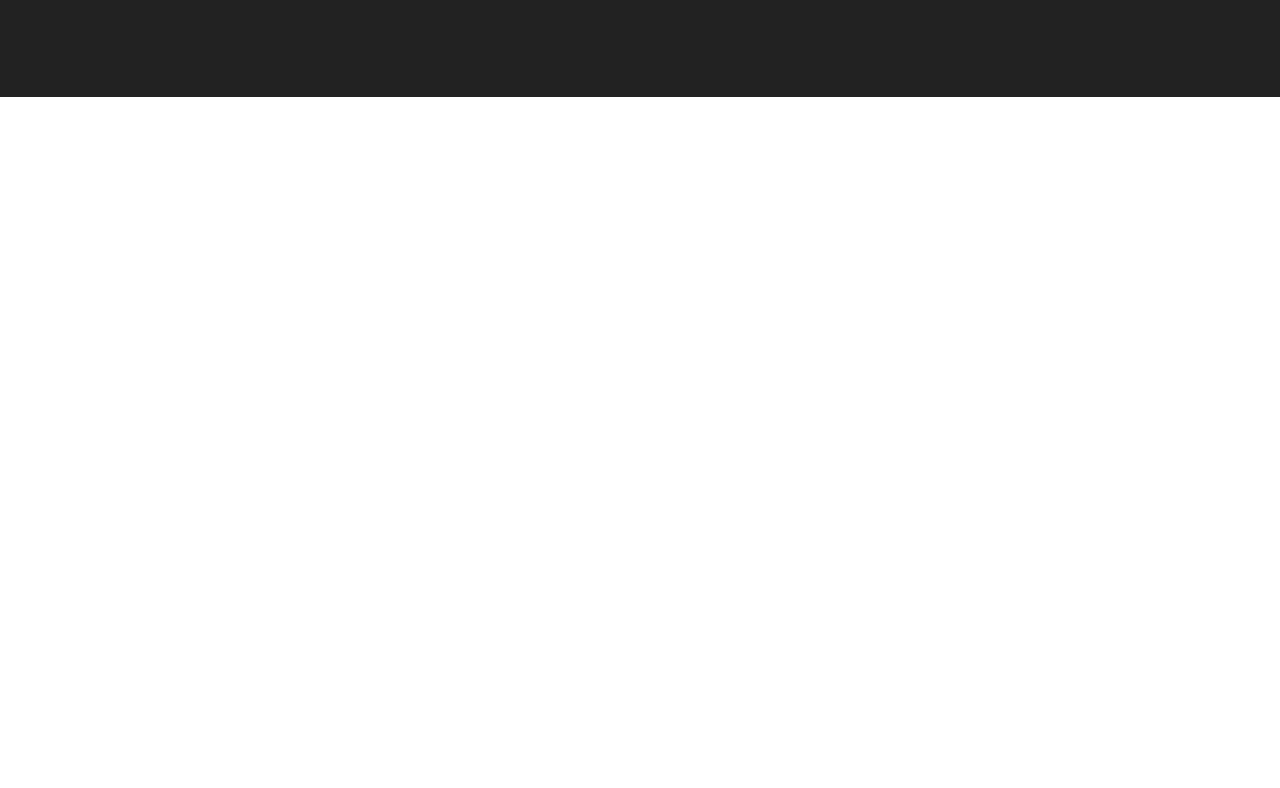
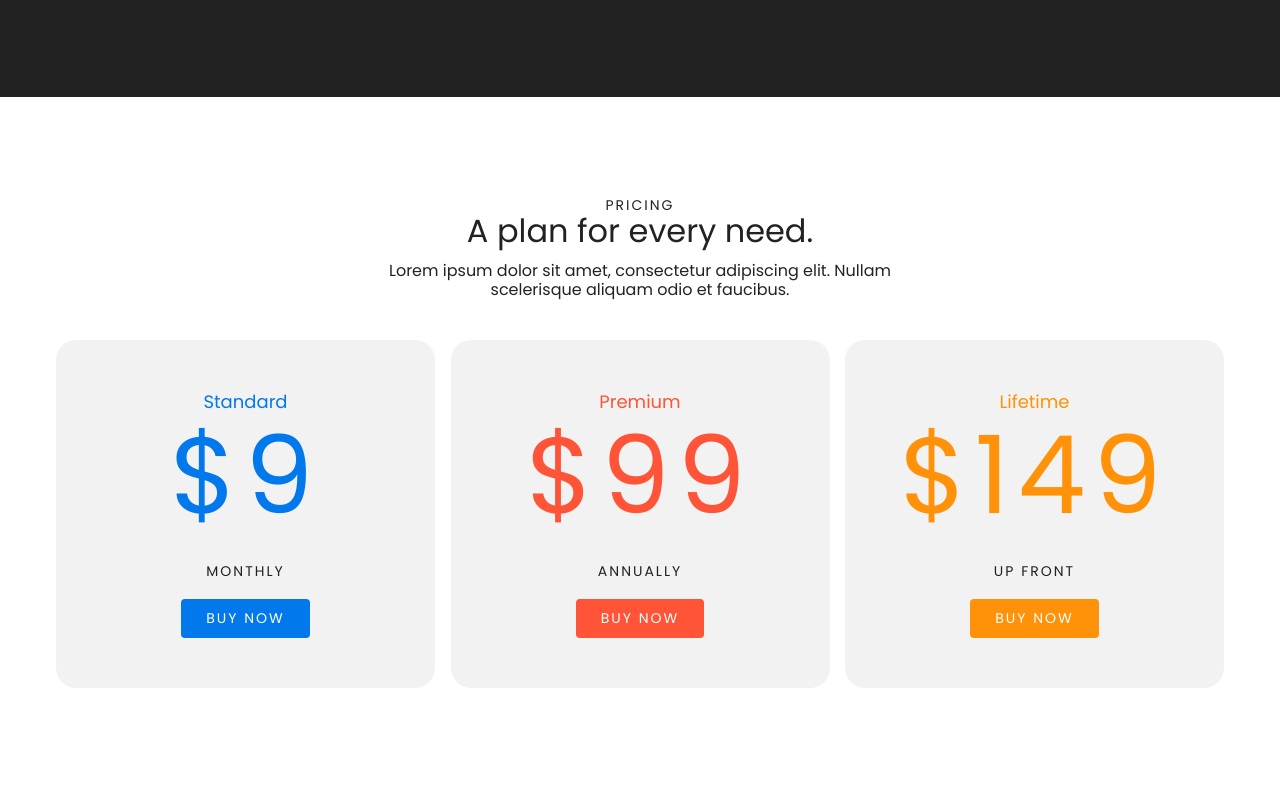
Before and after one commit to sairbekow/z-module_1, a website built with webpack: page src/index.html in a window 1280 px wide. Shown: the part 4460-5248 px from the top of the page. Before the commit the page ends 4557 px from the top, so only its background shows below. Built offline with nearby package versions, Linux system fonts and the light colour scheme; files whose address does not match are found by name.

Commit message:
section 'pricing' is done

```diff
--- a/src/css/components/_dark-mode.css
+++ b/src/css/components/_dark-mode.css
@@ -18,7 +18,7 @@
    color: var(--westSide);
 }
 
-.dark-mode__text {
+.dark-mode__subtitle {
    width: 578px;
    font-size: 18px;
    line-height: 24px;
--- a/src/css/components/_features.css
+++ b/src/css/components/_features.css
@@ -10,7 +10,7 @@
    text-align: center;
 }
 
-.features__subtitle {
+.features__name {
    color: var(--white);
    margin-bottom: 5px;
    text-align: center;
--- /dev/null
+++ b/src/css/components/_pricing.css
@@ -0,0 +1,88 @@
+.pricing {
+   padding: 100px 16px;
+}
+
+.pricing__inner {
+   text-align: center;
+}
+
+.pricing__title {
+   margin-bottom: 13px;
+}
+
+.pricing__subtitle {
+   width: 568px;
+   margin: 0 auto;
+}
+
+.pricing__content {
+   margin-top: 41px;
+}
+
+.pricing__list {
+   display: flex;
+   justify-content: space-between;
+}
+
+.pricing-option {
+   background-color: var(--concrete);
+   width: 379px;
+   border-radius: 20px;
+   padding: 50px 0;
+}
+
+.pricing-option__title {
+   font-size: 18px;
+   line-height: 24px;
+   text-transform: capitalize;
+}
+
+.pricing-option_low-price {
+   color: var(--azureRadiance);
+}
+
+.pricing-option_middle-price {
+   color: var(--outrageousOrange);
+}
+
+.pricing-option_high-price {
+   color: var(--westSide);
+}
+
+
+.pricing-option__price {
+   font-weight: 400;
+   font-size: 108px;
+   letter-spacing: 8px;
+}
+
+.pricing-option__price span{
+   font-size: 14px;
+   letter-spacing: 2px;
+   text-transform: uppercase;
+   display: block;
+   margin-top: 25px;
+   color: var(--mineShaft);
+}
+
+.pricing-option_low-price .pricing-option__btn {
+   background-color: var(--azureRadiance);
+}
+
+.pricing-option_middle-price .pricing-option__btn {
+   background-color: var(--outrageousOrange);
+}
+
+.pricing-option_high-price .pricing-option__btn {
+   background-color: var(--westSide);
+}
+
+.pricing-option__btn {
+   border-radius: 4px;
+   letter-spacing: 2px;
+   font-size: 14px;
+   padding: 11px 25px;
+   text-transform: uppercase;
+   color: var(--white);
+   margin-top: 20px;
+}
--- a/src/css/style.css
+++ b/src/css/style.css
@@ -12,3 +12,4 @@
 @import 'components/_technology.css';
 @import 'components/_speed-sequrity.css';
 @import 'components/_dark-mode.css';
+@import 'components/_pricing.css';
--- a/src/index.html
+++ b/src/index.html
@@ -88,7 +88,7 @@
   <section class="features">
     <div class="container">
       <div class="features__inner">
-        <p class="features__subtitle section-name">
+        <p class="features__name section-name">
           Features
         </p>
         <h3 class="features__title title">
@@ -212,9 +212,9 @@
       <div class="technology__inner">
 
         <div class="technology__content">
-          <p class="technology__subtitle section-name">
+          <h4 class="technology__name section-name">
             Technology
-          </p>
+          </h4>
           <h3 class="technology__title title">
             Use H(app)y to give your digital photos some pop.
           </h3>
@@ -235,12 +235,12 @@
     <div class="container">
       <div class="speed-security__inner">
 
-        <img src="./img/tech.png" alt="" class="speed-security__image">
+        <img src="./img/first.png" alt="" class="speed-security__image">
 
         <div class="speed-security__content">
-          <p class="speed-security__subtitle section-name">
+          <h4 class="speed-security__name section-name">
             Speed & security
-          </p>
+          </h4>
           <h3 class="speed-security__title title">
             State-of-the-art processing capabilities.
           </h3>
@@ -261,13 +261,13 @@
       <div class="dark-mode__inner">
 
         <div class="dark-mode__header">
-          <p class="dark-mode__subtitle section-name">
+          <h4 class="dark-mode__name section-name">
             Dark mode
-          </p>
+          </h4>
           <h3 class="dark-mode__title title">
             Also available in <span>dark</span>.
           </h3>
-          <p class="dark-mode__text">
+          <p class="dark-mode__subtitle">
             Don't get blinded when using the H(app)y app at night,
             just turn off the lights. Lorem ipsum dolor sit amet.
           </p>
@@ -296,6 +296,69 @@
       </div>
     </div>
   </section>
+
+  <section class="pricing">
+    <div class="container">
+      <div class="pricing__inner">
+
+        <div class="pricing__header">
+          <h4 class="pricing__name section-name">
+            Pricing
+          </h4>
+          <h3 class="pricing__title title">
+            A plan for every need.
+          </h3>
+          <p class="pricing__subtitle">
+            Lorem ipsum dolor sit amet, consectetur adipiscing elit.
+            Nullam scelerisque aliquam odio et faucibus.
+          </p>
+        </div>
+
+        <div class="pricing__content">
+          <ul class="pricing__list">
+            <li class="pricing-option pricing-option_low-price">
+              <h5 class="pricing-option__title">
+                Standard
+              </h5>
+              <p class="pricing-option__price">
+                $9
+                <span>monthly</span>
+              </p>
+              <button class="pricing-option__btn">
+                buy now
+              </button>
+            </li>
+
+            <li class="pricing-option pricing-option_middle-price">
+              <h5 class="pricing-option__title">
+                Premium
+              </h5>
+              <p class="pricing-option__price">
+                $99
+                <span>Annually</span>
+              </p>
+              <button class="pricing-option__btn">
+                buy now
+              </button>
+            </li>
+
+            <li class="pricing-option pricing-option_high-price">
+              <h5 class="pricing-option__title">
+                lifetime
+              </h5>
+              <p class="pricing-option__price">
+                $149
+                <span>Up front</span>
+              </p>
+              <button class="pricing-option__btn">
+                buy now
+              </button>
+            </li>
+          </ul>
+        </div>
+      </div>
+    </div>
+  </section>
 </div>
 </body>
 </html>
```
